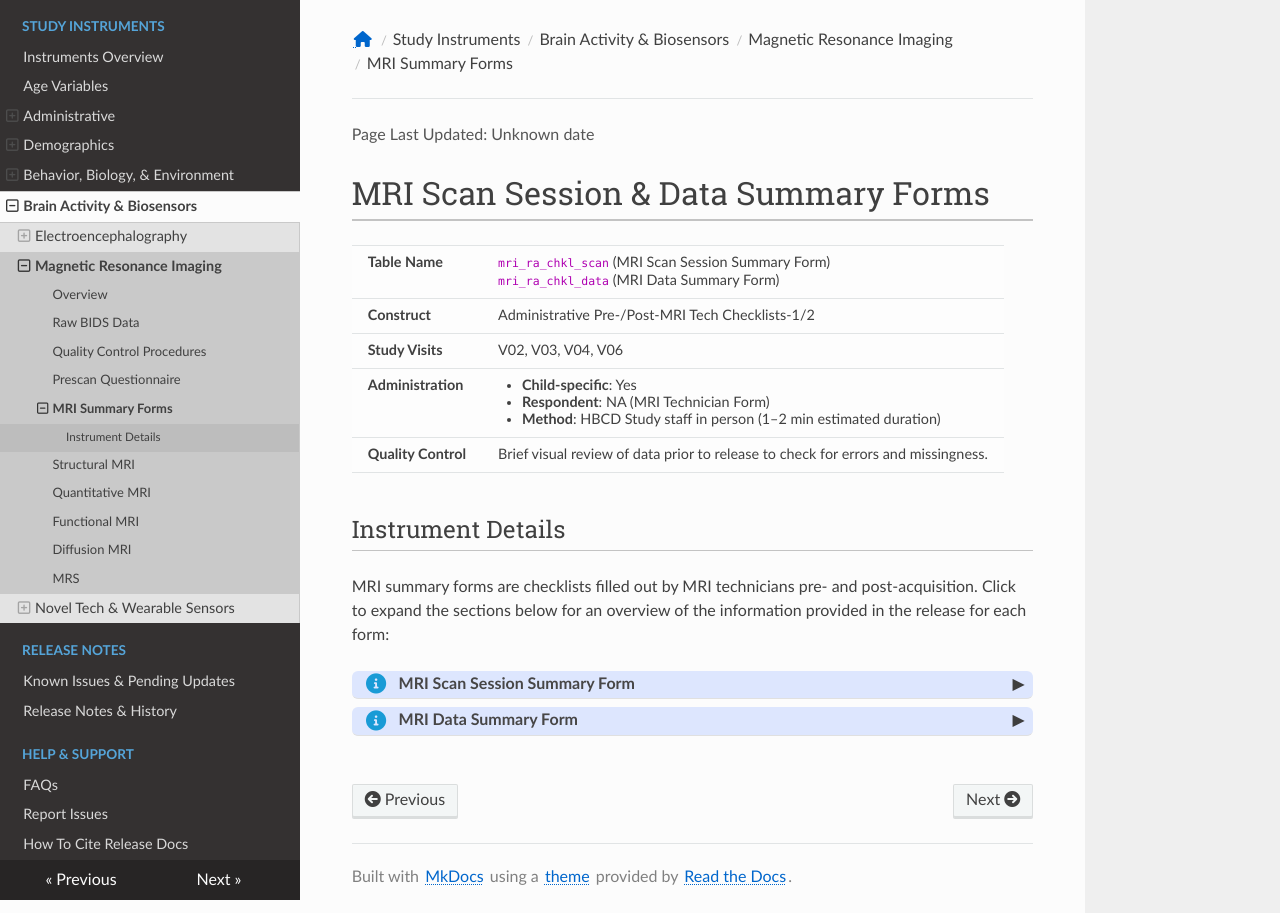
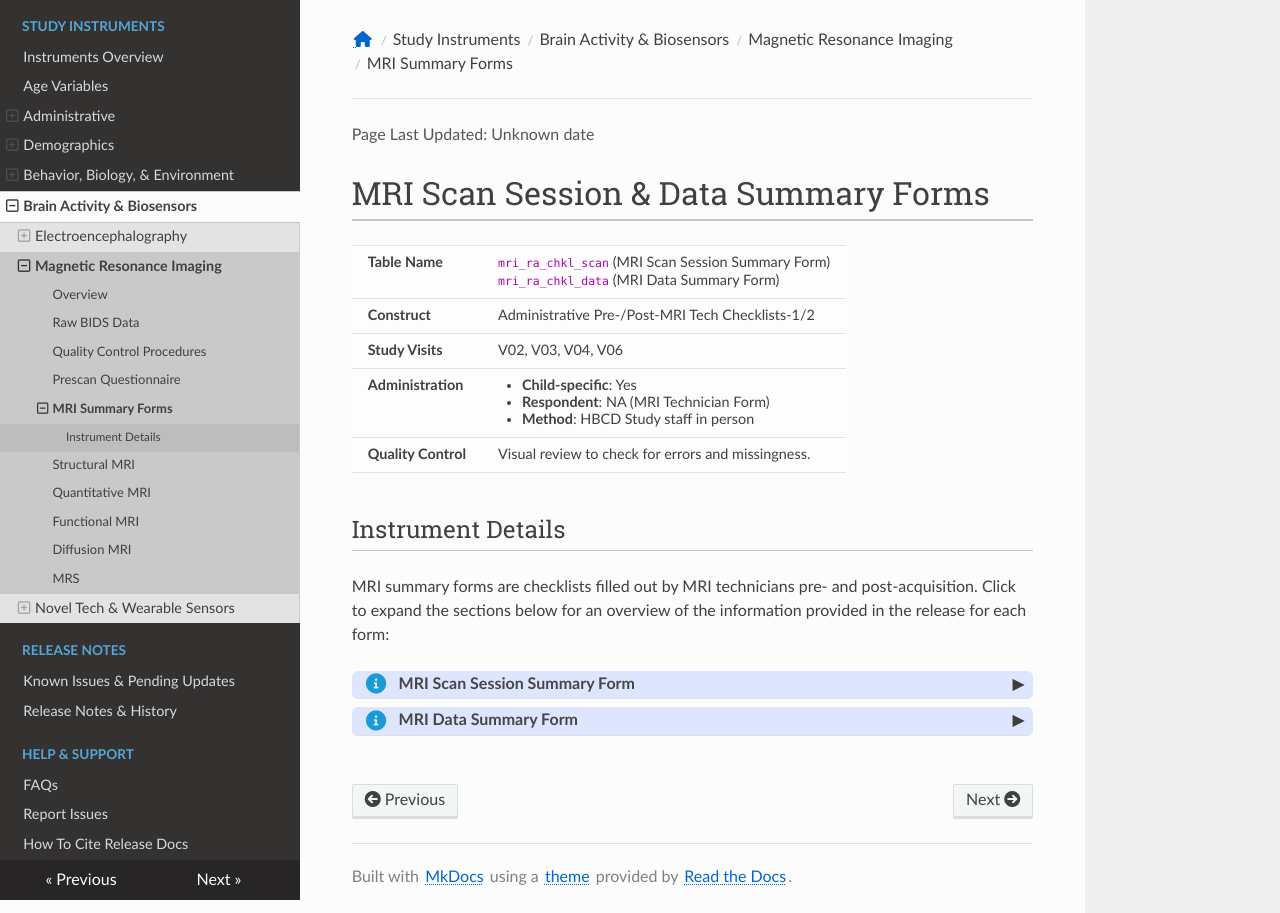
Before and after one commit to nbdc-datahub/hbcd-docs, an MkDocs documentation site: the page built from docs/instruments/mri/summary-forms.md, in a window 1280 px wide. Built offline with MkDocs 1.6.1, drawn with Linux system fonts in a browser that asks for light colours; nearby versions of some CDN libraries.

Commit message:
summary forms corrections

```diff
--- a/docs/instruments/mri/summary-forms.md
+++ b/docs/instruments/mri/summary-forms.md
@@ -12,11 +12,11 @@
   <ul>
   <li><b>Child-specific</b>: Yes</li>
   <li><b>Respondent</b>: NA (MRI Technician Form)</li>
-  <li><b>Method</b>: HBCD Study staff in person (1&ndash;2 min estimated duration)</li>
+  <li><b>Method</b>: HBCD Study staff in person</li>
   </ul>
 </tr>
 <tr><td><b>Quality Control</b></td>
-<td colspan="2">Brief visual review of data prior to release to check for errors and missingness.</td>
+<td>Visual review to check for errors and missingness.</td>
 </tr>
 </tbody>
 </table>
```
